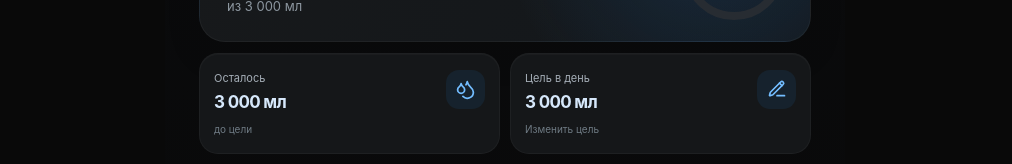
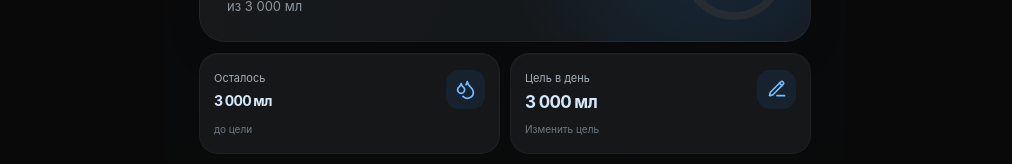
Before and after one commit to egorogarkov34-arch/-2, a React (Vite) app: page / in a window 1280 px wide. Shown: the part 247-411 px from the top of the page, without its empty margins (135-1147 px from the left). Built offline with nearby package versions, Linux system fonts and the light colour scheme; no server answers.

Commit message:
Stabilize goal reached card

```diff
--- a/src/app/styles.css
+++ b/src/app/styles.css
@@ -201,7 +201,7 @@ h2 { font-size: 17px; letter-spacing: -.025em; margin: 0; }
 .home-v3-balance-card p { margin: 0; color: #a5afb8; font-size: 13px; }.home-v3-balance-card strong { display: block; margin-top: 10px; color: #f4f8fb; font-size: 39px; line-height: .94; letter-spacing: -.068em; }.home-v3-balance-card strong small { color: #c3cbd2; font-size: 16px; letter-spacing: -.02em; }.home-v3-balance-card > div > span { display: block; margin-top: 10px; color: #8c969f; font-size: 13px; }.home-v3-balance-card .progress-ring { flex: 0 0 auto; margin-right: -2px; }.home-v3-balance-card .progress-ring text { font-size: 15px; font-weight: 750; }
 .home-v3-summary-grid { display: grid; grid-template-columns: 1fr 1fr; gap: 10px; margin-top: 11px; }
 .home-v3-summary-card { min-width: 0; min-height: 101px; padding: 16px 14px; display: flex; align-items: flex-start; justify-content: space-between; gap: 7px; overflow: hidden; border: 1px solid #FFFFFF0A; border-radius: 19px; color: inherit; background: #151719; text-align: left; box-shadow: inset 0 1px #ffffff06; }.home-v3-summary-card.is-button { transition: border-color .18s ease, background .18s ease, transform .18s ease; }
-.home-v3-summary-card span, .home-v3-summary-card strong, .home-v3-summary-card small { display: block; }.home-v3-summary-card span { overflow: hidden; color: #a5aeb7; font-size: 11px; text-overflow: ellipsis; white-space: nowrap; }.home-v3-summary-card strong { min-height: 21px; margin-top: 8px; overflow: hidden; color: #d6e8fb; font-size: 17px; line-height: 1.05; letter-spacing: -.04em; text-overflow: ellipsis; white-space: nowrap; }.home-v3-summary-card small { margin-top: 7px; color: #6f7b84; font-size: 10px; }.home-v3-summary-card i { width: 39px; height: 39px; flex: 0 0 39px; display: grid; place-items: center; border-radius: 13px; color: #73bdff; background: #194c7935; font-style: normal; }.home-v3-summary-card.is-button:active { border-color: #5aabf360; background: #182330; transform: scale(.985); }
+.home-v3-summary-card > div { min-width: 0; flex: 1 1 auto; }.home-v3-summary-card span, .home-v3-summary-card strong, .home-v3-summary-card small { display: block; }.home-v3-summary-card span { overflow: hidden; color: #a5aeb7; font-size: 11px; text-overflow: ellipsis; white-space: nowrap; }.home-v3-summary-card strong { min-height: 21px; margin-top: 8px; overflow: hidden; color: #d6e8fb; font-size: 17px; line-height: 1.05; letter-spacing: -.04em; text-overflow: ellipsis; white-space: nowrap; }.home-v3-summary-card--remaining strong { font-size: 14px; letter-spacing: -.055em; }.home-v3-summary-card small { margin-top: 7px; color: #6f7b84; font-size: 10px; }.home-v3-summary-card i { width: 39px; height: 39px; flex: 0 0 39px; display: grid; place-items: center; border-radius: 13px; color: #73bdff; background: #194c7935; font-style: normal; }.home-v3-summary-card.is-button:active { border-color: #5aabf360; background: #182330; transform: scale(.985); }
 .home-v3-progress-card { margin-top: 11px; padding: 17px 15px 12px; overflow: hidden; border: 1px solid #FFFFFF0A; border-radius: 24px; background: radial-gradient(circle at 92% 8%, #2577b727, transparent 38%), #151719; box-shadow: inset 0 1px #ffffff07; }
 .home-v3-progress-heading { display: flex; align-items: center; justify-content: space-between; margin-bottom: 3px; }.home-v3-progress-heading h2 { margin: 0; color: #dce3e9; font-size: 14px; font-weight: 600; }.home-v3-progress-heading button { width: 40px; height: 40px; display: grid; place-items: center; border: 0; border-radius: 13px; color: #83c8ff; background: #194e7c2e; }.home-v3-progress-heading button:active { background: #27638f55; transform: scale(.93); }
 .home-v3-progress-content { display: grid; grid-template-columns: minmax(0, 1.16fr) minmax(109px, .84fr); align-items: center; gap: 4px; }.home-v3-progress-figure { position: relative; min-width: 0; height: 255px; }.home-v3-progress-figure .body-water-wrap { width: min(100%, 171px); height: 246px; margin: 2px 0 0 auto; position: relative; z-index: 1; }.home-v3-progress-figure .body-water { overflow: visible; }.home-v3-scale { position: absolute; top: 31px; left: 0; bottom: 22px; width: 44px; display: flex; flex-direction: column; justify-content: space-between; z-index: 2; pointer-events: none; }.home-v3-scale span { display: flex; align-items: center; gap: 7px; }.home-v3-scale b { width: 28px; color: #a4adb5; font-size: 9px; font-weight: 600; }.home-v3-scale i { width: 21px; height: 1px; display: block; background: #a8b3bd80; }
```
